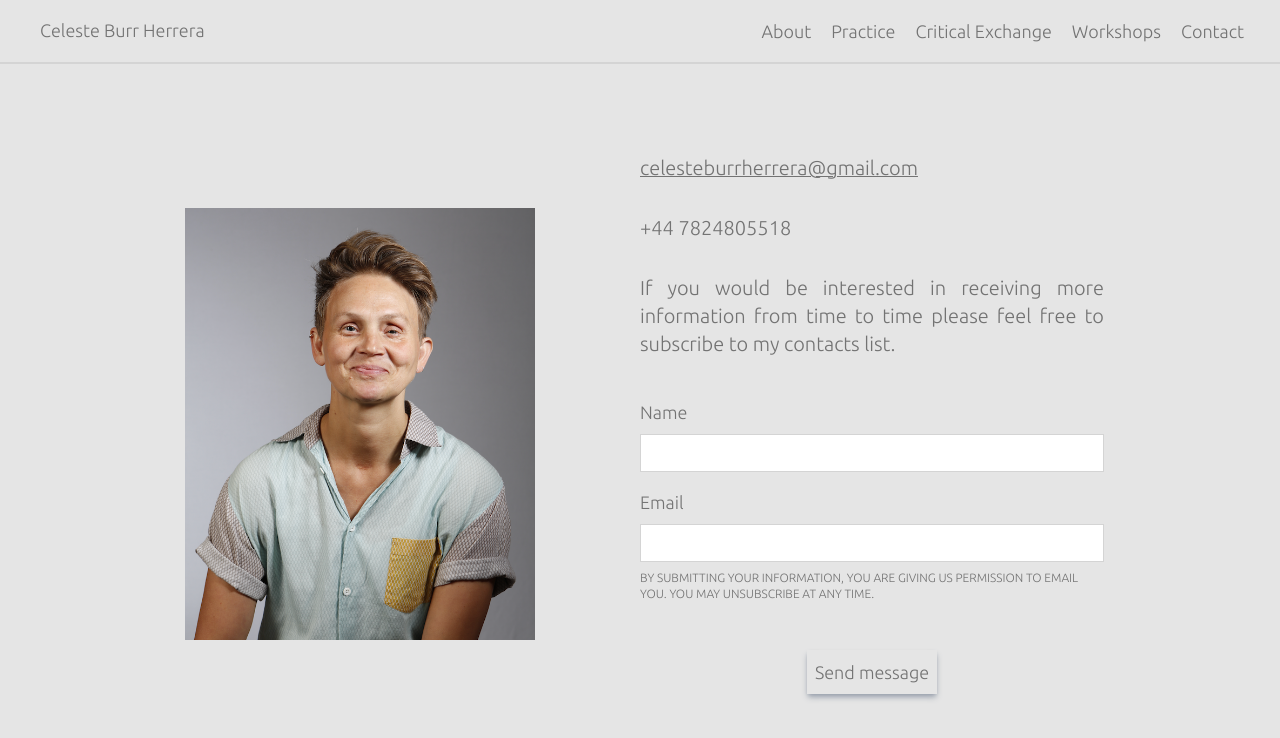
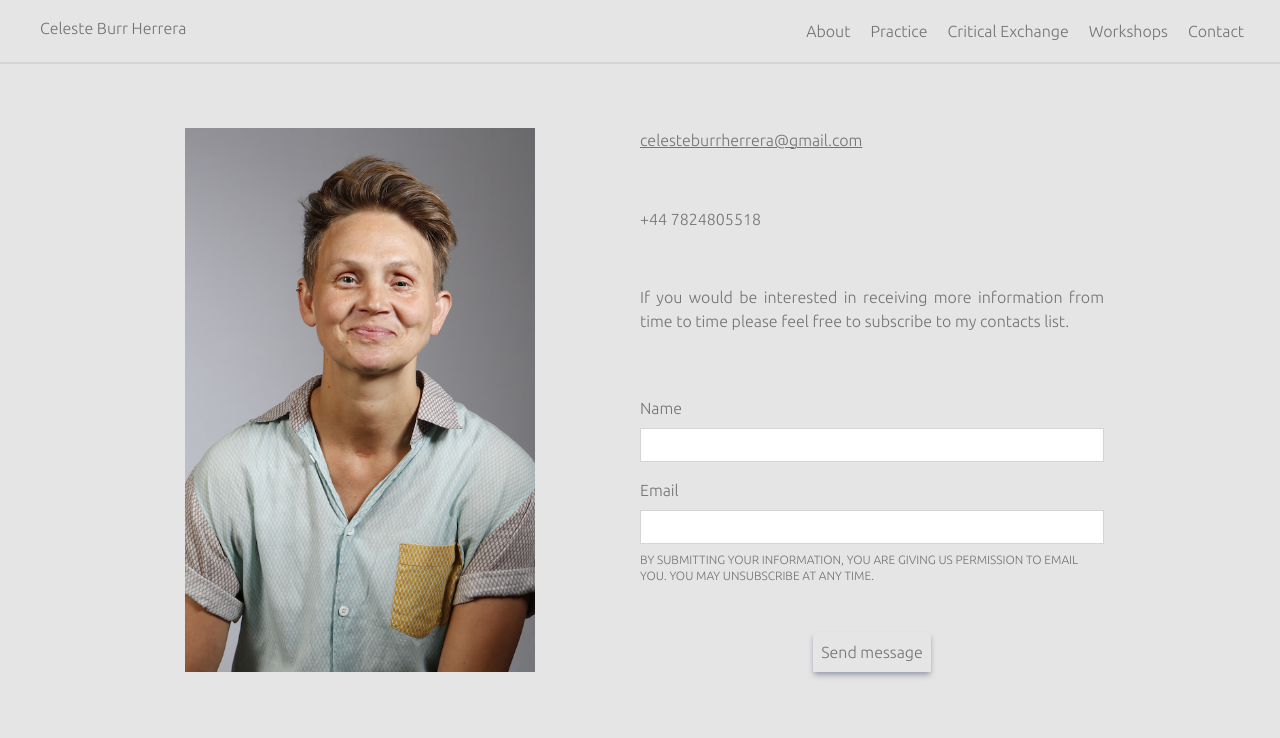
Before and after one commit to VivienIngrams/CelesteIngrams, a Next.js app: page /contact in a window 1280 px wide. Shown: the top 738 px of the page. Built offline with nearby package versions, Linux system fonts and the light colour scheme.

Commit message:
Slideshow

```diff
--- a/app/collaborations/page.tsx
+++ b/app/collaborations/page.tsx
@@ -44,7 +44,7 @@ const Collaborations: React.FC = async () => {
               />
             </div>
               <div className="mt-1 w-[200px] xs:w-[300px] 2xl:w-[350px]">
-                <h2 className=" text-xs xs:text-sm md:text-lg font-light">
+                <h2 className=" text-xs xs:text-sm md:text-base font-light">
                   {project.title}
                 </h2>
               </div>
--- a/app/components/ContactForm.tsx
+++ b/app/components/ContactForm.tsx
@@ -24,9 +24,9 @@ const ContactForm: React.FC = () => {
     }
   }
   return (
-    <form onSubmit={handleSubmit} className="w-full py-4">
+    <form onSubmit={handleSubmit} className="w-full py-4 text-base">
         <div className="flex flex-col">
-          <label htmlFor="name" className=" text-lg py-2">
+          <label htmlFor="name" className="  py-2">
             Name
           </label>
           <input
@@ -41,7 +41,7 @@ const ContactForm: React.FC = () => {
           />
         </div>
       <div className="flex flex-col py-2">
-        <label htmlFor="email" className=" text-lg py-2">
+        <label htmlFor="email" className="  py-2">
           Email
         </label>
         <input
@@ -58,7 +58,7 @@ const ContactForm: React.FC = () => {
       </div>      <div className="flex flex-col items-center">
         <button
           type="submit"
-          className=" p-2 mt-8 text-lg shadow-md  shadow-gray-400  "
+          className=" p-2 mt-8  shadow-md  shadow-gray-400  "
         >
           Send message
         </button>
--- a/app/components/HomepagePhotos.tsx
+++ b/app/components/HomepagePhotos.tsx
@@ -25,7 +25,7 @@ const HomepagePhotos: React.FC<{ photos: HomepagePhoto[] }> = ({ photos }) => {
       <div className="flex">
         {photos.map((image: HomepagePhoto, index) => (
           <div
-            className="relative mt-8 flex justify-center items-center flex-none w-full h-[90vh] " // Full screen for each slide
+            className="relative mt-4 flex justify-center items-center flex-none w-full h-[88vh] " // Full screen for each slide
             key={index}
           >
             <Link href="/projects" className="overflow-hidden w-full h-full">
--- a/app/components/Navbar.tsx
+++ b/app/components/Navbar.tsx
@@ -14,7 +14,7 @@ const Navbar: React.FC = () => {
   return (
     <>
       <nav
-        className={`fixed w-full h-16 flex text-lg 2xl:text-xl justify-end p-4 bg-neutral-200 z-[100] border-b-2 border-neutral-300`}
+        className={`fixed w-full h-16 flex text-base 2xl:text-xl justify-end p-4 bg-neutral-200 z-[100] border-b-2 border-neutral-300`}
       >
         {/* Desktop nav */}
         <div className="fixed top-4 left-6 md:left-10">
--- a/app/contact/page.tsx
+++ b/app/contact/page.tsx
@@ -5,20 +5,20 @@ import ContactForm from "../components/ContactForm";
 
 const Contact = () => {
   return (
-    <main
+   <main
       id="Contact"
-      className="w-full p-4 md:p-8 lg:pt-20 xl:pt-20 xl:px-20 h-screen lg:grid lg:grid-cols-2"
+      className="w-full text-base p-4 md:p-8 lg:py-20 xl:py-28 xl:px-20 h-screen lg:grid lg:grid-cols-2"
     >
-      <div className="lg:h-full pt-24 md:pt:40 lg:py-12 flex flex-col justify-center items-center">
+      <div className="lg:h-full pt-24 md:pt-40 lg:pt-0 flex flex-col items-center">
         <Image
           src="/images/Celeste Burr-Herrera.png"
           alt="Celeste Hererra"
           width={500}
           height={500}
-          className="w-40 h-auto md:w-60 lg:w-[350px]" // Adjust sizes for different screen sizes
+          className="my-4 w-40 h-auto md:w-60 lg:w-[350px] lg:h-full lg:object-cover lg:object-top"
         />
       </div>
-      <div className="lg:h-full  flex flex-col justify-center xl:mr-24 ">
+      <div className="lg:h-full flex flex-col justify-between xl:mr-24">
         <Link className="my-4 underline decoration-1" href="mailto:celesteburrherrera@gmail.com" target="_blank">
           celesteburrherrera@gmail.com
         </Link>
--- a/app/layout.tsx
+++ b/app/layout.tsx
@@ -22,7 +22,7 @@ export default function RootLayout({
 }>) {
   return (
     <html lang="en">
-      <body className={`min-h-screen ${ubuntu.variable} text-md xl:text-xl font-ubuntu text-neutral-500 bg-neutral-200`}>
+      <body className={`min-h-screen ${ubuntu.variable} text-md xl:text-lg font-ubuntu text-neutral-500 bg-neutral-200`}>
         <Navbar />
        {children}
       </body>
--- a/app/projects/page.tsx
+++ b/app/projects/page.tsx
@@ -56,7 +56,7 @@ const Projects: React.FC = async () => {
               />
             </div>
             <div className="mt-1 w-[200px] xs:w-[300px] 2xl:w-[350px]">
-              <h2 className="text-xs xs:text-sm md:text-lg font-light">
+              <h2 className="text-xs xs:text-sm md:text-base font-light">
                 {project.title}
               </h2>
             </div>
--- a/app/videos/page.tsx
+++ b/app/videos/page.tsx
@@ -52,7 +52,7 @@ const Practice: React.FC = async () => {
               />
             </div>
             <div className="pb-4">
-              <h2 className="text-center text-xs xs:text-sm md:text-lg font-light">
+              <h2 className="text-center text-xs xs:text-sm md:text-base font-light">
                 {video.title}
               </h2>
             </div>
```
